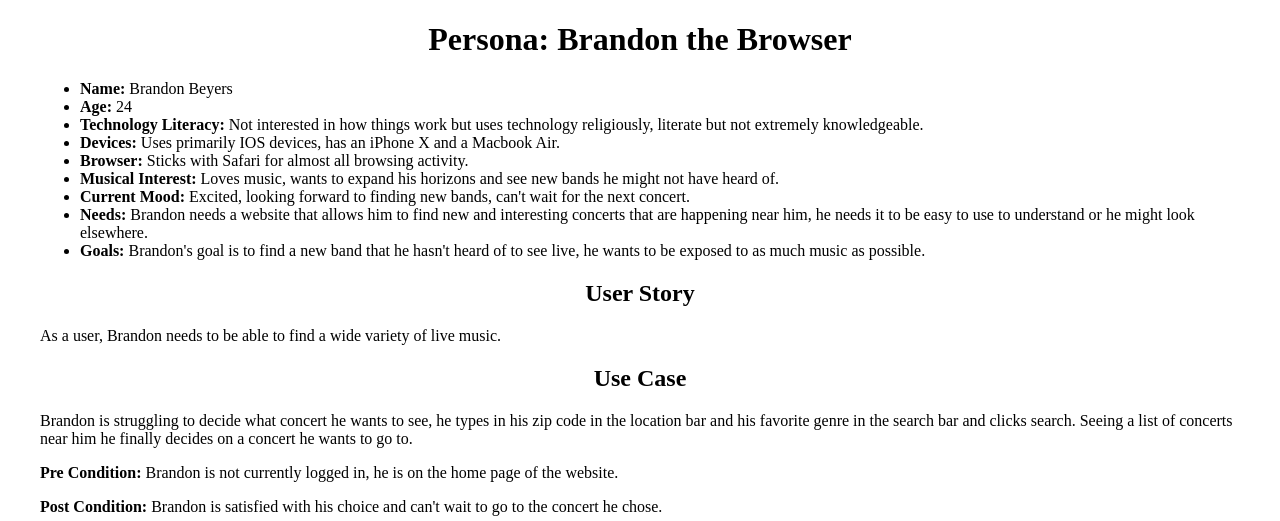
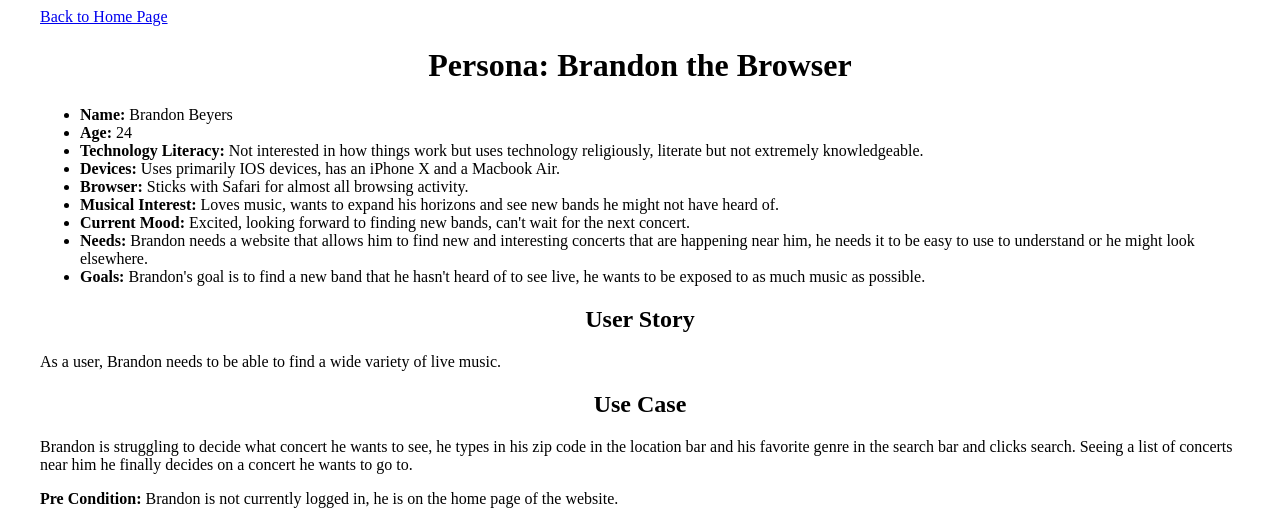
Before and after one commit to Concertcrawl/concert-crawl, a plain HTML site: page epic/brandon.html in a window 1280 px wide. Shown: the top 521 px of the page. Drawn offline with Linux system fonts and the light colour scheme.

Commit message:
added back to home page on all three personas

```diff
--- a/epic/brandon.html
+++ b/epic/brandon.html
@@ -6,6 +6,7 @@
     <link rel="stylesheet" href="styles.css">
 </head>
 <body>
+<a href="index.html" > Back to Home Page </a>
     <h1>Persona: Brandon the Browser</h1>
     <ul>
         <li><strong>Name: </strong>Brandon Beyers</li>
```
Also changed, not shown: epic/grace.html (+1 -0 lines), epic/percy.html (+1 -0 lines).
